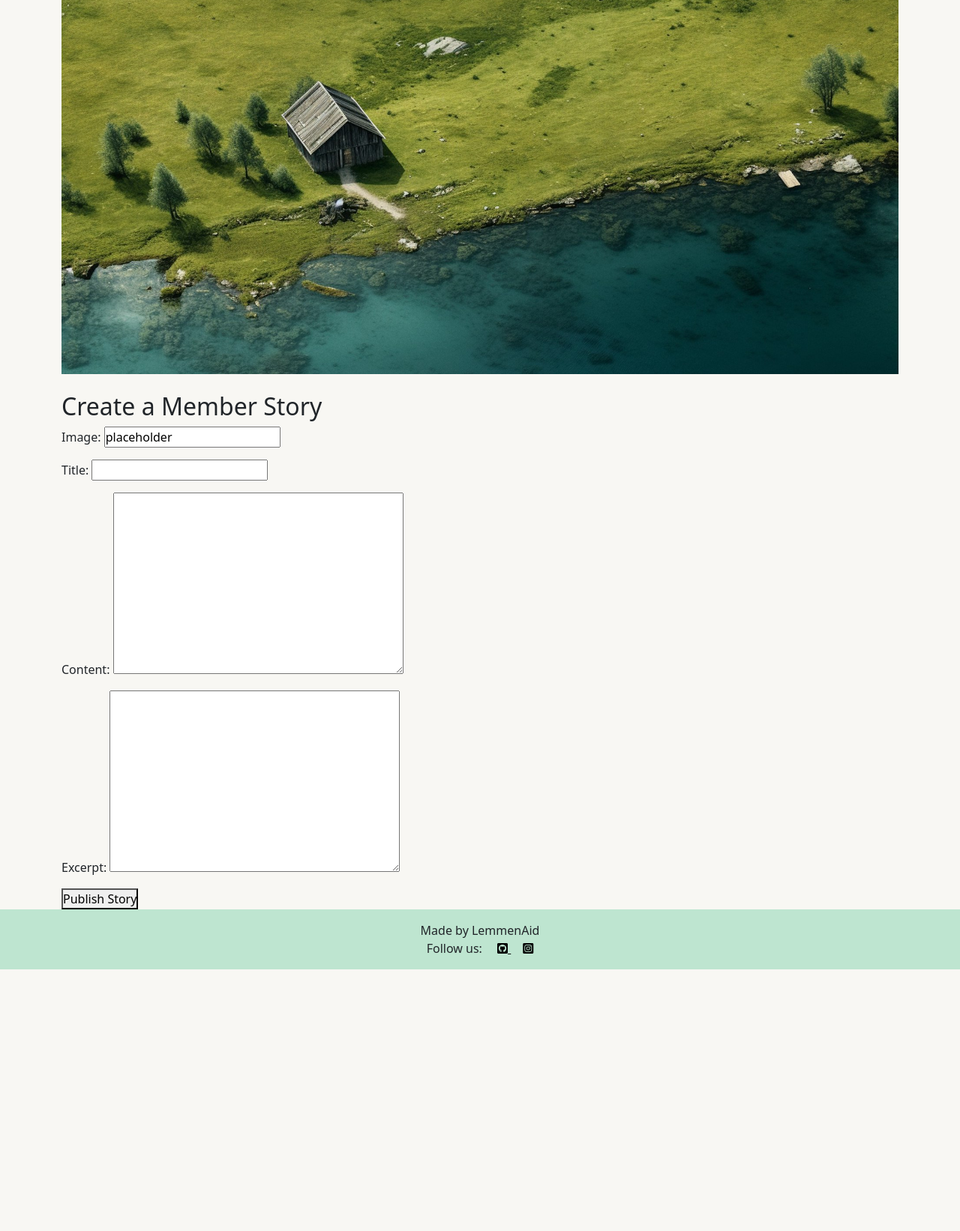
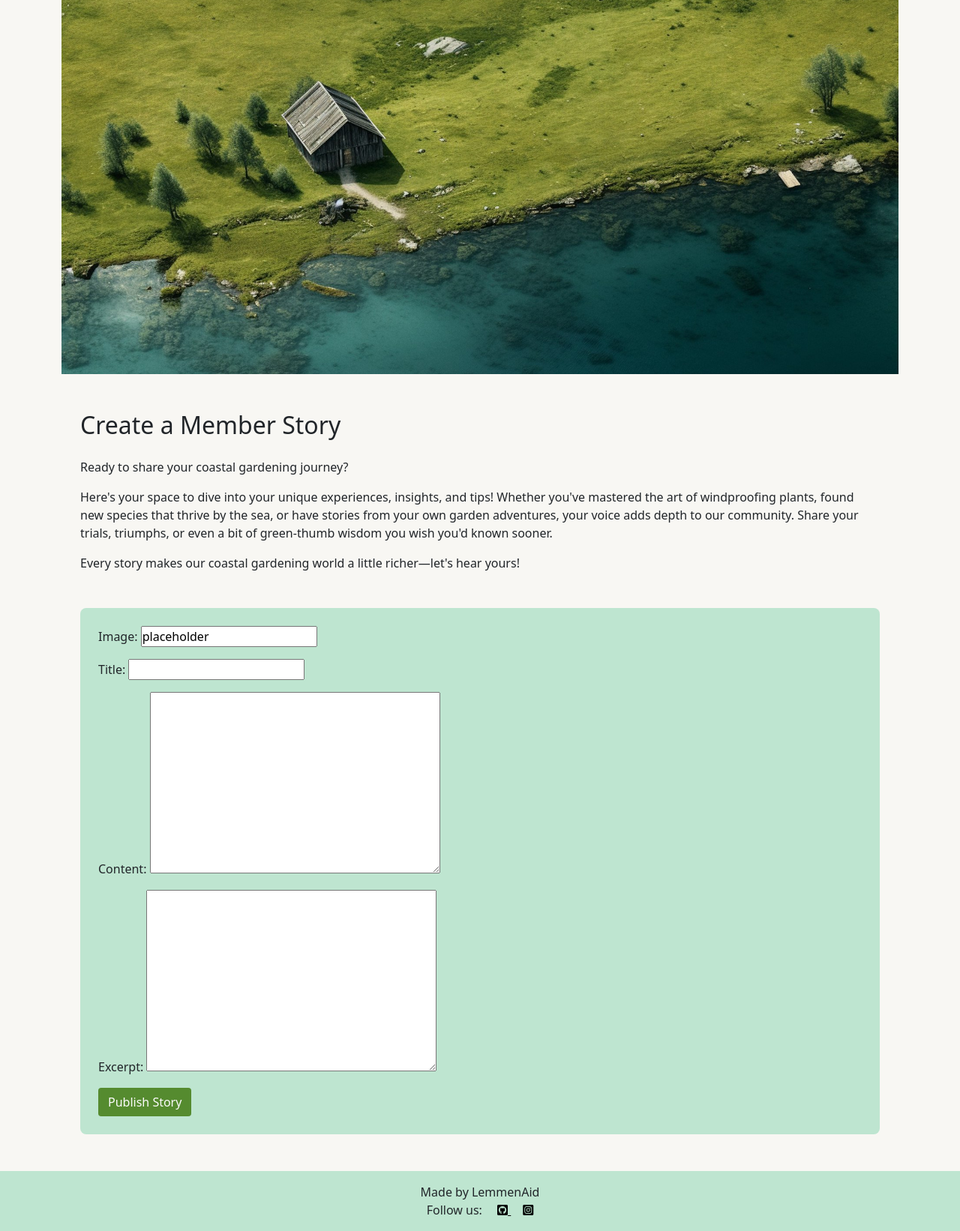
Before and after one commit to LemmenAid/coastal-gardens, a Django app: page /dashboard/create-story/ in a window 1280 px wide. Shown: the part 136-1778 px from the top of the page at 75% size. Before the commit the page ends 1429 px from the top, so only its background shows below. Run offline with Django 4.2, Linux system fonts and the light colour scheme; the visitor is signed in with stand-in values (Sample User, id 1).

Commit message:
Add style to create story page

```diff
--- a/dashboard/templates/dashboard/create_member_story.html
+++ b/dashboard/templates/dashboard/create_member_story.html
@@ -14,12 +14,27 @@
         </div>
     </div>
 
-    <h2>Create a Member Story</h2>
-    <form method="post" enctype="multipart/form-data">
-        {% csrf_token %}
-        {{ form.as_p }}
-        <button type="submit">Publish Story</button>
-    </form>
+    <div class="create-story mb-4">
+        <h2>Create a Member Story</h2>
+        <p>Ready to share your coastal gardening journey?</p>
+        <p>
+            Here's your space to dive into your unique experiences, insights, and tips! Whether you've mastered the art
+            of windproofing plants, found new species that thrive by the sea, or have stories from your own garden
+            adventures, your voice adds depth to our community. Share your trials, triumphs, or even a bit of
+            green-thumb wisdom you wish you'd known sooner.
+        </p>
+        <p> Every story makes our coastal gardening world a little
+            richer—let's hear yours!
+        </p>
+
+        <div class="container story-form mt-5">
+            <form  method="post" enctype="multipart/form-data">
+                {% csrf_token %}
+                {{ form.as_p }}
+                <button class="btn btn-publish" type="submit">Publish Story</button>
+            </form>
+        </div>
+    </div>
 
 </div>
 {% endblock content %}
--- a/static/css/style.css
+++ b/static/css/style.css
@@ -305,6 +305,7 @@ body {
 .dashboard-card a {
     text-decoration: none;
     color: #558b2f;
+    line-height: 2rem;
 }
 
 .dashboard-card a:hover {
@@ -313,6 +314,7 @@ body {
 
 .dashboard-card h2 {
     text-transform: uppercase;
+    font-size: 1.5rem;
 }
 
 .btn-story {
@@ -321,6 +323,21 @@ body {
     padding: 12px;
     margin: 15px;
     color: #fbfbfb !important;
+}
+
+.create-story {
+    padding: 25px;
+}
+
+.create-story h2 {
+    margin-bottom: 25px;
+}
+
+.story-form {
+    background-color: #bee5d0;
+    padding: 24px;
+    border: #bee5d0;
+    border-radius: 0.5rem;
 }
 
 
@@ -380,7 +397,8 @@ body {
 .btn-signup,
 .btn-edit,
 .btn-story,
-.btn-save {
+.btn-save,
+.btn-publish {
     background-color: #558b2f;
     color: #fbfbfb;
 }
@@ -388,7 +406,8 @@ body {
 .btn-signup:hover,
 .btn-edit:hover,
 .btn-story:hover,
-.btn-save:hover {
+.btn-save:hover,
+.btn-publish:hover {
     background-color: #0e0e0e;
     color: #fbfbfb;
 }
```
Also changed, not shown: dashboard/templates/dashboard/dashboard.html (+9 -3 lines), 1 other file.
